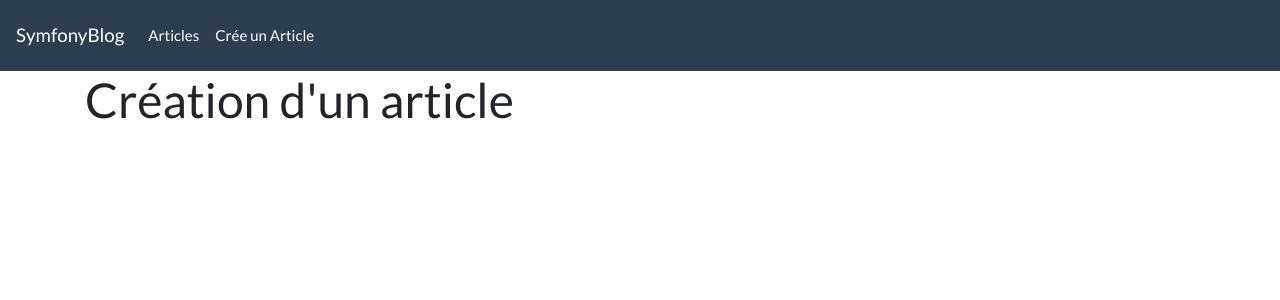
After one commit to ChahiBen/BlogApp, a Symfony app: template myBog/templates/blog/create.html.twig in a window 1280 px wide. The commit adds this page. Shown: the top 300 px of the page. Run offline with Twig, Linux system fonts and the light colour scheme; the template is opened without the code that fills it, so the values that code supplies are empty; some libraries are stand-ins or nearby versions.

Commit message:
page newArticle crée

```diff
--- a/myBog/templates/base.html.twig
+++ b/myBog/templates/base.html.twig
@@ -8,26 +8,24 @@
     </head>
     <body>
         <nav class="navbar navbar-expand-lg navbar-dark bg-primary">
-            <a class="navbar-brand" href="/">SymfonyBlog</a>
+            <a class="navbar-brand" href="{{ path('home') }}">SymfonyBlog</a>
             <button class="navbar-toggler" type="button" data-toggle="collapse" data-target="#navbarColor01" aria-controls="navbarColor01" aria-expanded="false" aria-label="Toggle navigation">
                 <span class="navbar-toggler-icon"></span>
             </button>
             <div class="collapse navbar-collapse" id="navbarColor01">
                 <ul class="navbar-nav mr-auto">
                     <li class="nav-item">
-                        <a class="nav-link" href="/blog">Articles</a>
+                        <a class="nav-link" href="{{ path('blog') }}">Articles</a>
                     </li>
                     <li class="nav-item">
-                        <a class="nav-link" href="/blog/new">Crée un Article</a>
+                        <a class="nav-link" href="{{ path('blog_create') }}">Crée un Article</a>
                     </li>
-
                 </ul>
             </div>
         </nav>
         <div class="container">
             {% block body %}{% endblock %}
         </div>
-
         {% block javascripts %}{% endblock %}
     </body>
 </html>
--- /dev/null
+++ b/myBog/templates/blog/create.html.twig
@@ -0,0 +1,6 @@
+{% extends 'base.html.twig' %}
+
+{% block body %}
+    <h1>Création d'un article</h1>
+
+{% endblock %}
--- a/myBog/templates/blog/show.html.twig
+++ b/myBog/templates/blog/show.html.twig
@@ -5,8 +5,7 @@
 {% block body %}
     <article>
             <h2>{{ article.title }}</h2>
-            <div class="metadata">Ecrit le {{ article.createdAt|date('d/m/Y') }} à
-            {{ article.createdAt|date('H:i') }} dans la catégorie actualité</div>
+            <div class="metadata">Ecrit le {{ article.createdAt|date('d/m/Y') }} à {{ article.createdAt|date('H:i') }} dans la catégorie actualité</div>
             <div class="content">
                 <img src="{{ article.image }}" alt="">
                 {{ article.content|raw }}
```
Also changed, not shown: myBog/src/Controller/BlogController.php (+7 -1 lines).
